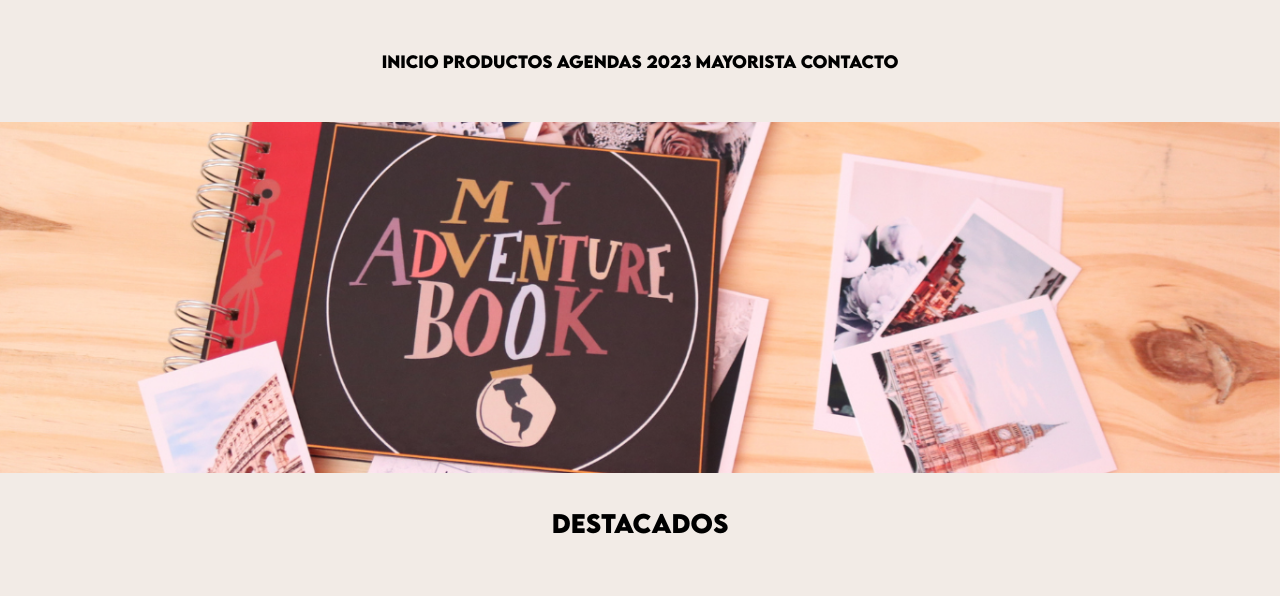
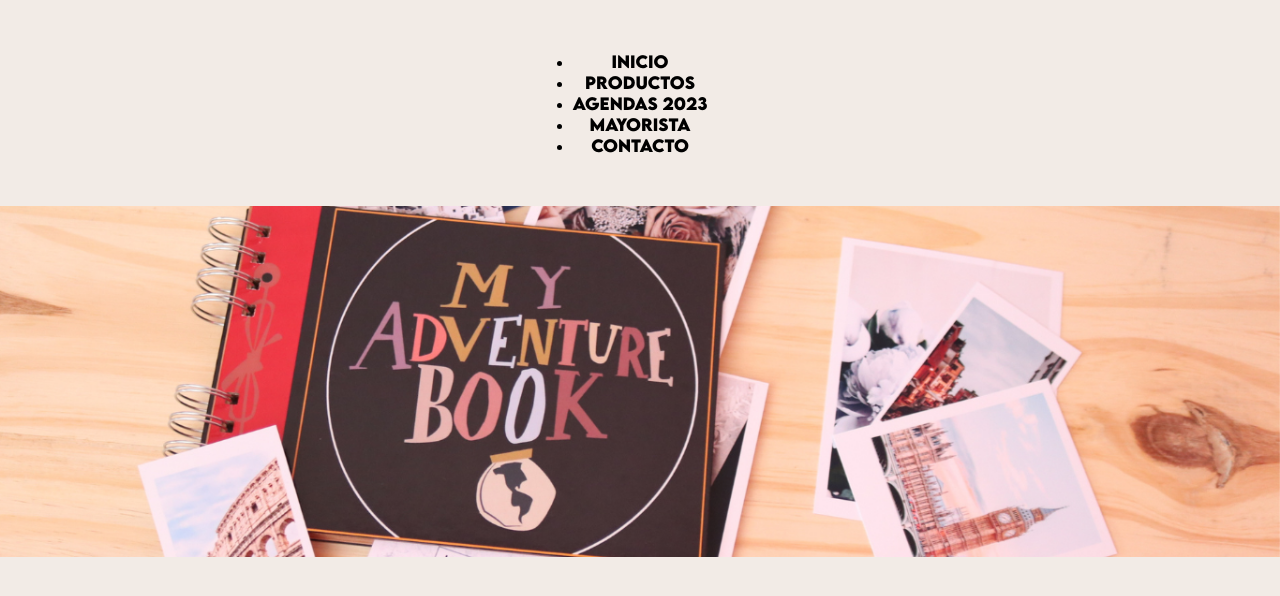
Before and after one commit to giulianamarti/PF-Martilotta, a plain HTML site: page index.html in a window 1280 px wide. Shown: the part 153-749 px from the top of the page. Drawn offline with Linux system fonts and the light colour scheme.

Commit message:
nav con lista desordenada

```diff
--- a/index.html
+++ b/index.html
@@ -18,11 +18,13 @@
 
     <div class="menu">
         <nav>
-            <a href="./index.html">Inicio</a>
-            <a href="./pages/productos.html">Productos</a>
-            <a href="./pages/agendas-2023.html">Agendas 2023</a>
-            <a href="./pages/mayorista.html">Mayorista</a>
-            <a href="./pages/contacto.html">Contacto</a>
+            <ul>
+                <li><a href="./index.html">Inicio</a></li>
+                <li> <a href="./pages/productos.html">Productos</a></li>
+                <li> <a href="./pages/agendas-2023.html">Agendas 2023</a></li>
+                <li> <a href="./pages/mayorista.html">Mayorista</a></li>
+                <li><a href="./pages/contacto.html">Contacto</a></li>
+            </ul>
         </nav>
     </div>
 
@@ -45,7 +47,8 @@
             </div>
 
             <div class="leyenda">
-                <img class="imagenes" src="./assets/img/destacados/mockup cuaderno gradiente.png" alt="Cuaderno de colores gradientes">
+                <img class="imagenes" src="./assets/img/destacados/mockup cuaderno gradiente.png"
+                    alt="Cuaderno de colores gradientes">
                 <p>Cuaderno Gradiente</p>
             </div>
 
@@ -64,9 +67,11 @@
 
             <div class="fotos-grupo1">
 
-                <img class="imagenes imagenescentradas" src="./assets/img/Productos/personalizado.jpg" alt="Cuaderno con tapa personalizada">
+                <img class="imagenes imagenescentradas" src="./assets/img/Productos/personalizado.jpg"
+                    alt="Cuaderno con tapa personalizada">
 
-                <img class="imagenes imagenescentradas" src="./assets/img/Productos/pediatrico.jpg" alt="Cuaderno pediatrico">
+                <img class="imagenes imagenescentradas" src="./assets/img/Productos/pediatrico.jpg"
+                    alt="Cuaderno pediatrico">
 
                 <img class="imagenes" src="./assets/img/Productos/gatito.jpg" alt="Cuaderno gatito van gogh">
 
```
